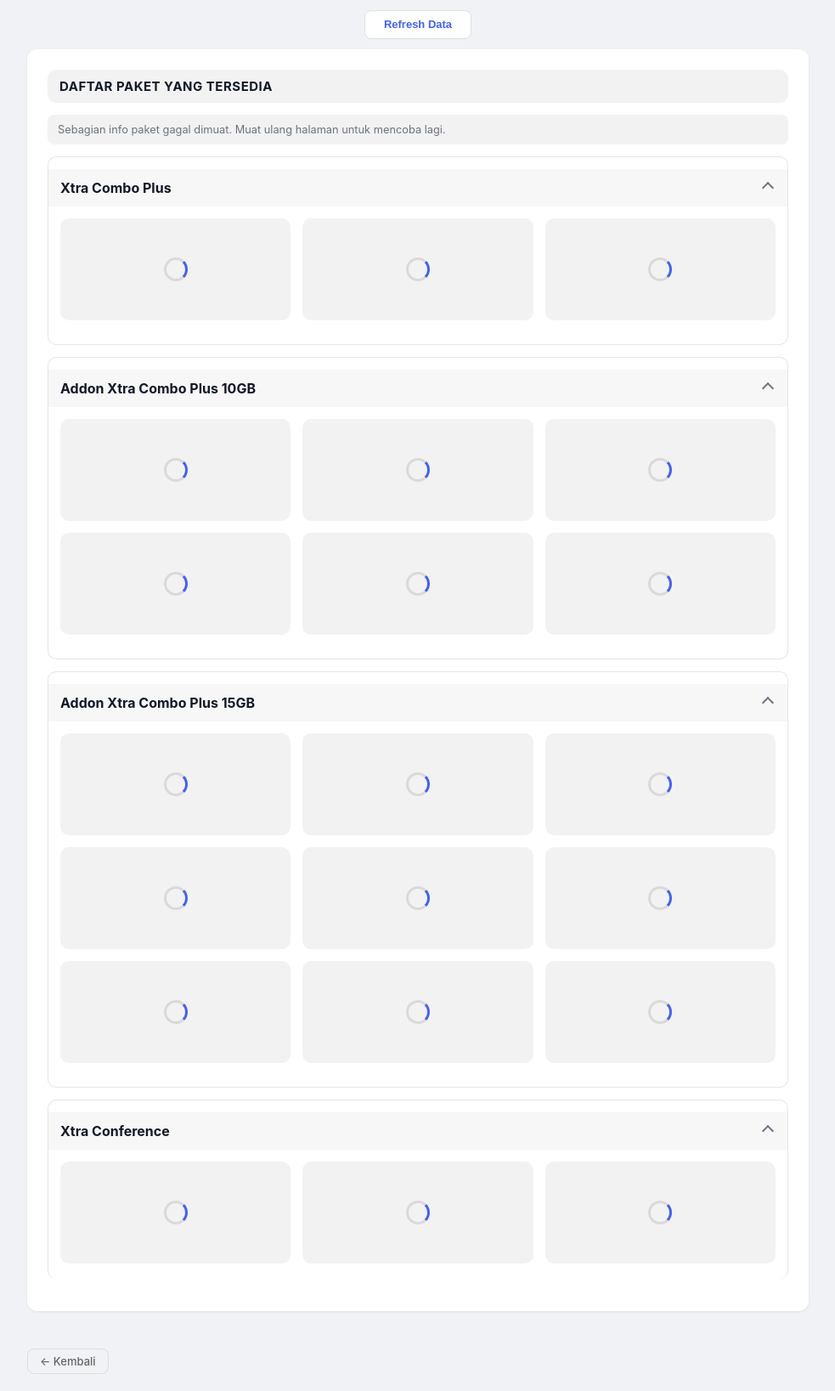
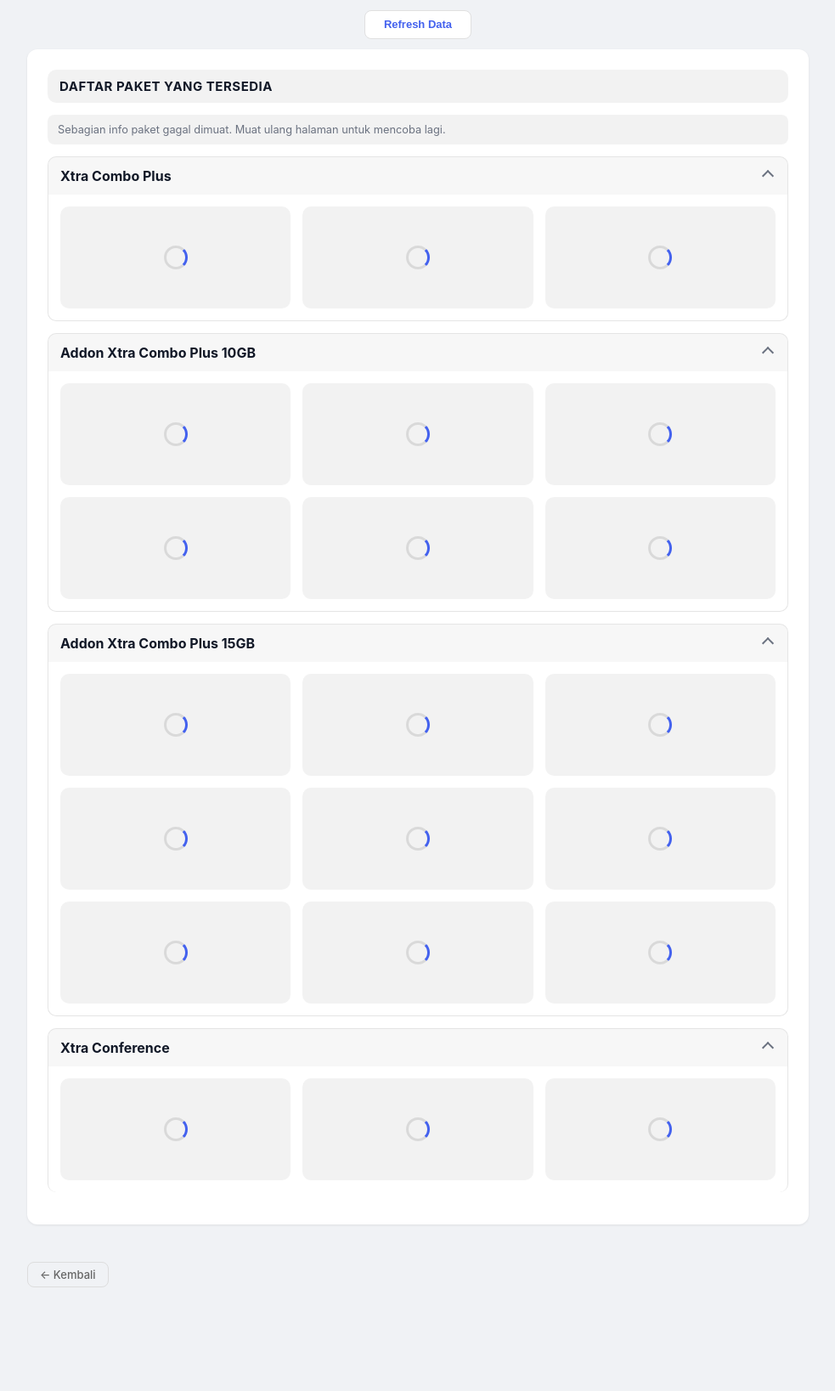
Before and after one commit to rohcuan/rohtembak-xl, a Python web app: template templates/user/beli_paket.html in a window 1280 px wide. Shown: the part 306-1943 px from the top of the page at 85% size, without its empty margins (148-1131 px from the left). After the commit the page ends 1821 px from the top, so only its background shows below. Run offline with Jinja, Linux system fonts and the light colour scheme; the template is opened without the code that fills it: most values are stand-ins (such as "Sample title", 1, 10 or a date in 2020).

Commit message:
Remove stray top/bottom padding above package family headers

```diff
--- a/templates/user/beli_paket.html
+++ b/templates/user/beli_paket.html
@@ -17,9 +17,7 @@
   margin-bottom: 14px;
 }
 
-.pkg-section { padding: 14px 0; }
-.pkg-section:first-child { padding-top: 4px; }
-.pkg-section:last-child { border-bottom: none; padding-bottom: 4px; }
+.pkg-section:last-child { border-bottom: none; }
 .pkg-section .card-header { padding: 4px 0; }
 
 .package-grid {
```
